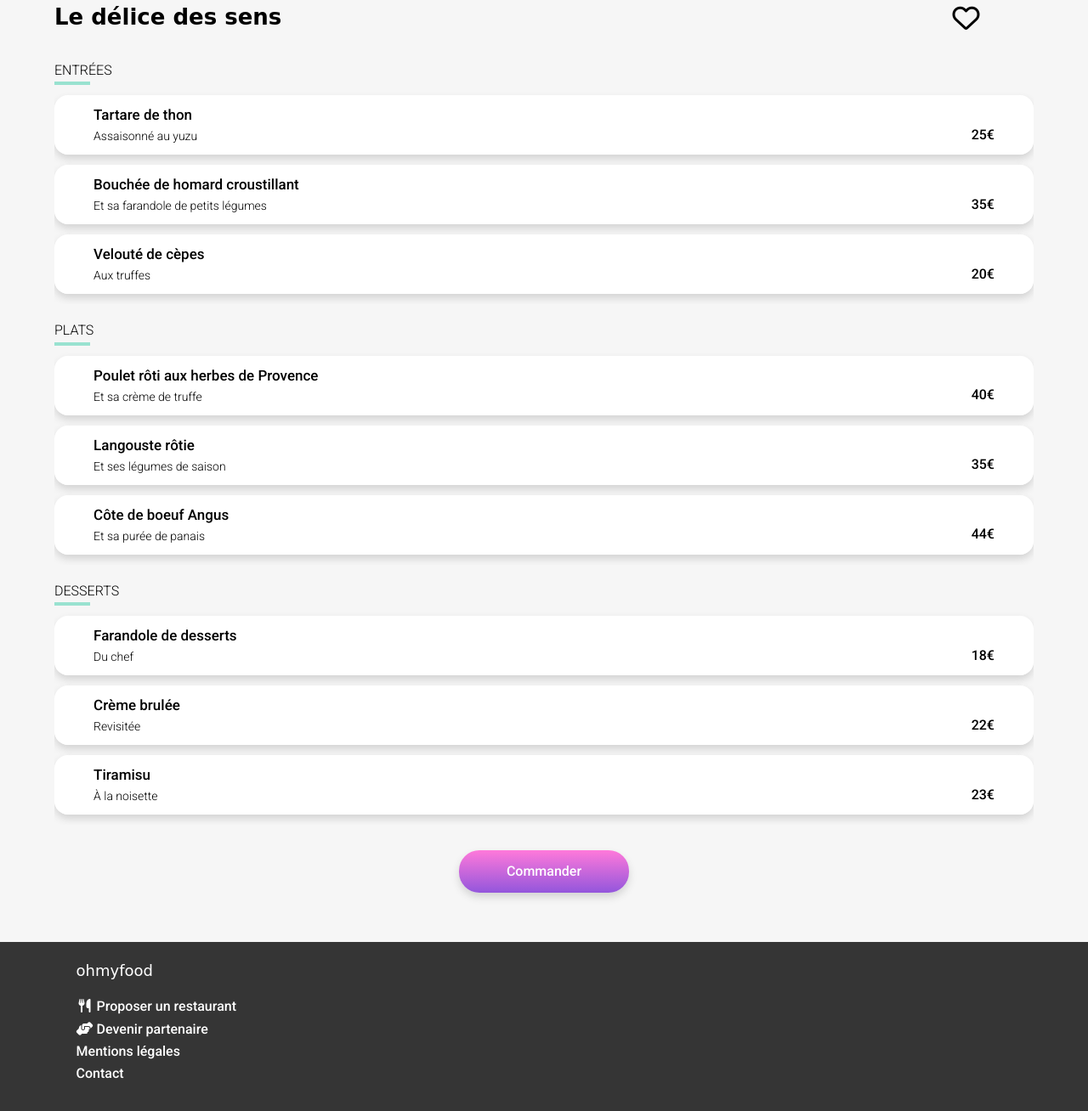
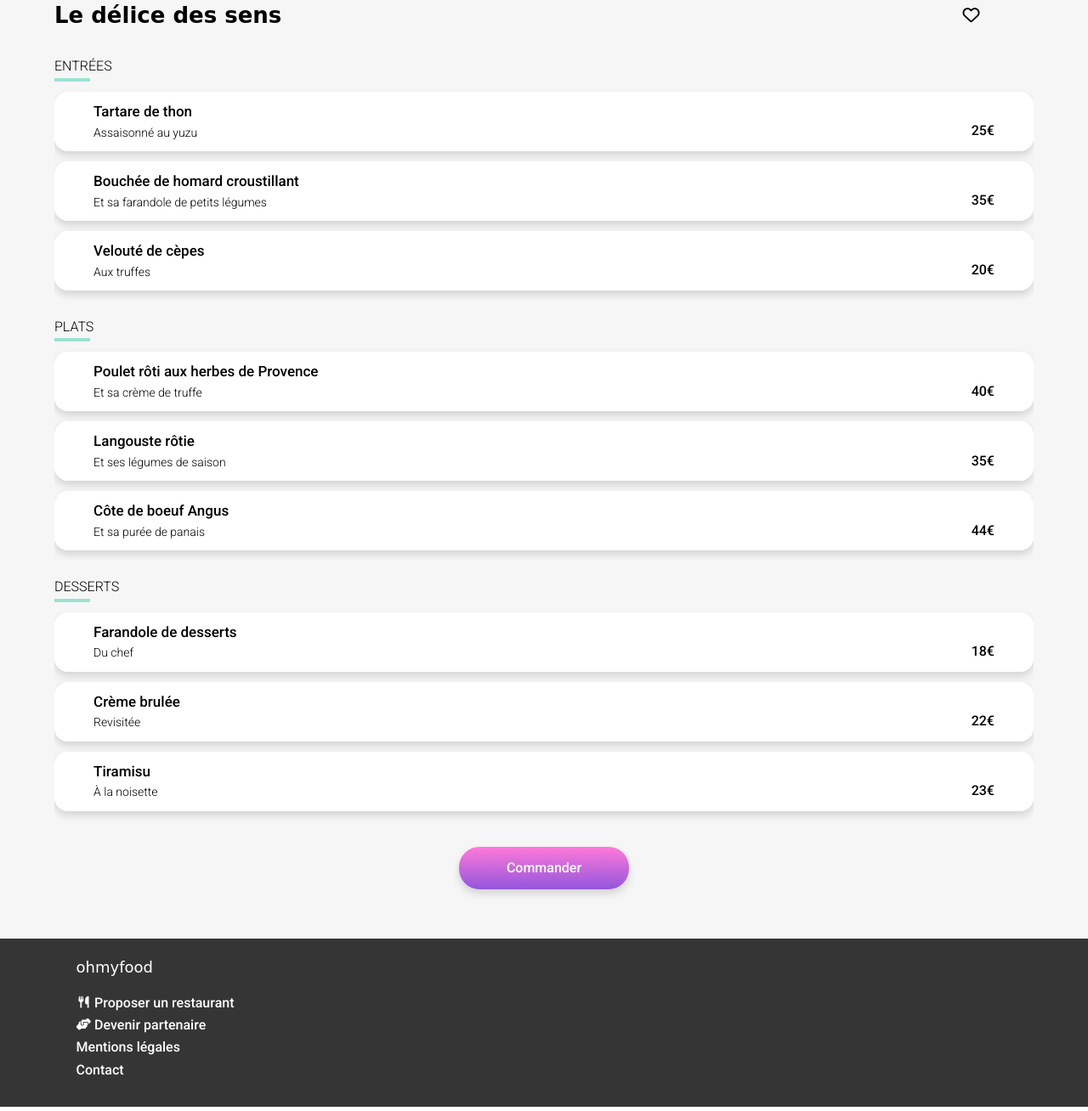
Before and after one commit to JDGit1984/jeremydumas_3_05032022, a plain HTML site: page delice.html in a window 1280 px wide. Shown: the part 317-1625 px from the top of the page at 85% size. Drawn offline with nearby package versions, Linux system fonts and the light colour scheme; a web font is replaced by a local one.

Commit message:
corection footer pages resto

```diff
--- a/delice.html
+++ b/delice.html
@@ -38,8 +38,8 @@
             <div class="rest_name">
                 <h4>Le délice des sens</h4>
                 <button class="heart-btn">
-                    <i class="far fa-heart fa-2x"></i>
-                    <span class="heart-btn__bg"><i class="fas fa-heart fa-2x"></i></span>
+                    <i class="far fa-heart fa-lg"></i>
+                    <span class="heart-btn__bg"><i class="fas fa-heart fa-lg"></i></span>
                 </button>
             </div>
             <div class="sub-menu-1">
@@ -122,8 +122,8 @@
         <footer>
             <div class="logo">ohmyfood</div>
             <ul>
-                <li><a href="#"><i class="fas fa-utensils fa-fw"></i> Proposer un restaurant</a></li>
-                <li><a href="#"><i class="fas fa-hands-helping fa-fw"></i> Devenir partenaire</a></li>
+                <li><a href="#"><i class="fas fa-utensils fa-sm fa-fw"></i> Proposer un restaurant</a></li>
+                <li><a href="#"><i class="fas fa-hands-helping fa-sm fa-fw"></i> Devenir partenaire</a></li>
                 <li><a href="#">Mentions légales</a></li>
                 <li><a href="mailto:#">Contact</a></li>
             </ul>
```
Also changed, not shown: francaise.html (+4 -4 lines), note.html (+4 -4 lines).
